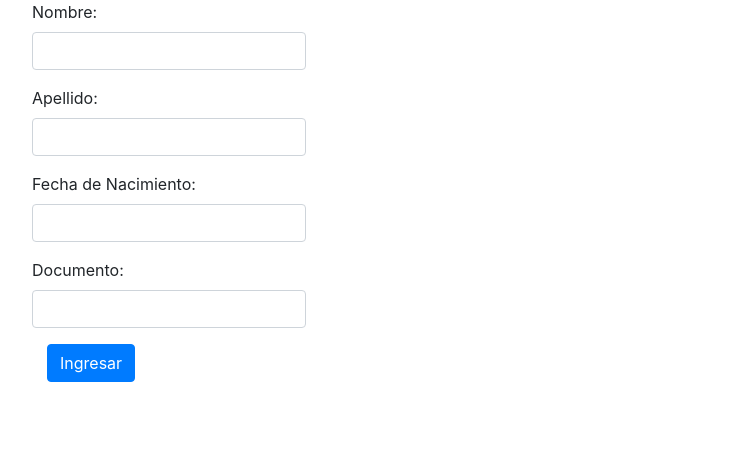
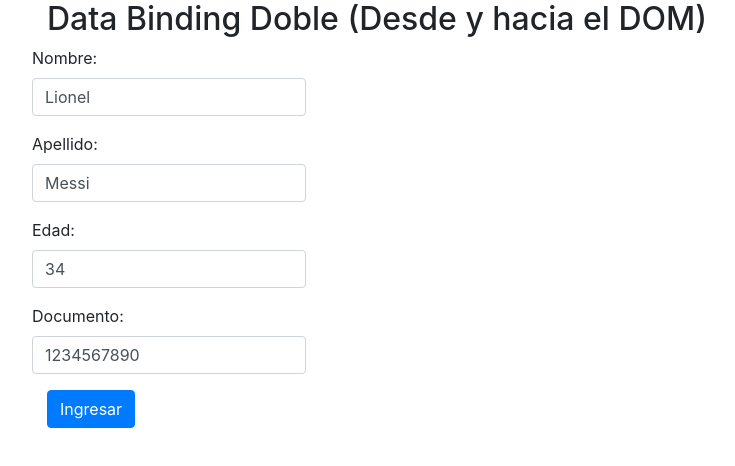
Before and after one commit to mdorante/Clase2-IntroTS, an Angular app in the folder databinding/: page / in a window 1280 px wide. Shown: the top 466 px of the page, without its empty margins (38-773 px from the left). Built offline with nearby package versions, Linux system fonts and the light colour scheme.

Commit message:
add databinding and event binding example

```diff
--- a/databinding/src/app/app.component.html
+++ b/databinding/src/app/app.component.html
@@ -1,30 +1,33 @@
 <div class="container">
+  <h2>Data Binding Doble (Desde y hacia el DOM)</h2>
   <div class="row">
     <div class="form-group">
       <label>Nombre:</label>
-      <input type="text" class="form-control" />
+      <!-- databinding persona variable from app.component.ts -->
+      <input type="text" class="form-control" [(ngModel)]="persona.Nombre" />
     </div>
   </div>
   <div class="row">
     <div class="form-group">
       <label>Apellido:</label>
-      <input type="text" class="form-control" />
+      <input type="text" class="form-control" [(ngModel)]="persona.Apellido" />
     </div>
   </div>
   <div class="row">
     <div class="form-group">
-      <label>Fecha de Nacimiento:</label>
-      <input type="text" class="form-control" />
+      <label>Edad:</label>
+      <input type="text" class="form-control" [(ngModel)]="persona.Edad" />
     </div>
   </div>
   <div class="row">
     <div class="form-group">
       <label>Documento:</label>
-      <input type="text" class="form-control" />
+      <input type="text" class="form-control" [(ngModel)]="persona.Documento" />
     </div>
   </div>
 
-  <button type="button" class="btn btn-primary">Ingresar</button>
+  <!-- event binding (desde el DOM hacia el TS) -->
+  <button type="button" class="btn btn-primary" (click)="eventoBoton()">Ingresar</button>
 </div>
 
 <router-outlet></router-outlet>
```
